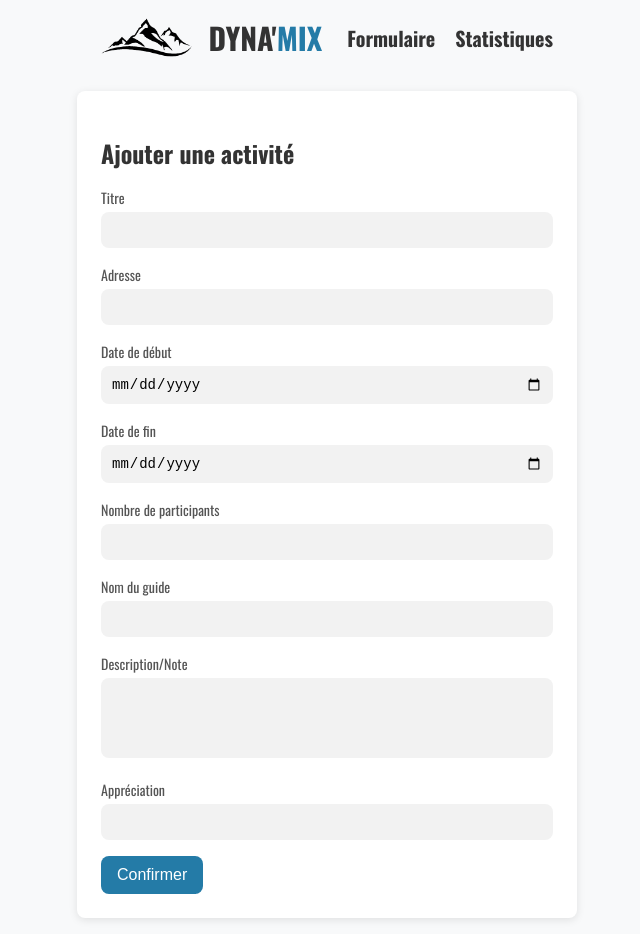
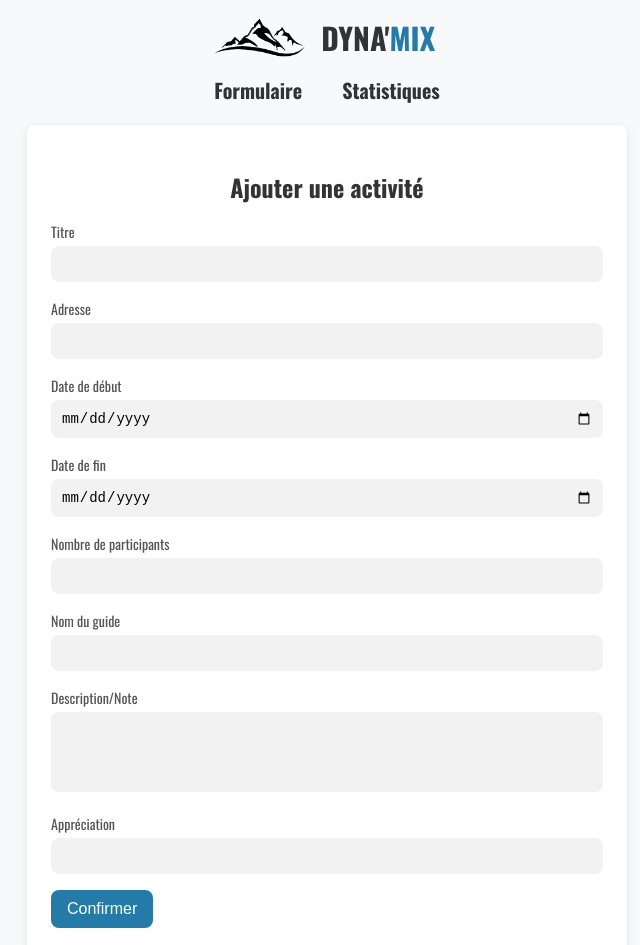
Before and after one commit to MagomedBekkaev/ProjetRanCCI, a plain HTML site: page index.html in a window 1280 px wide. Shown: the top 945 px of the page, without its empty margins (313-953 px from the left). Drawn offline with nearby package versions, Linux system fonts and the light colour scheme.

Commit message:
responsive and mobile first version

```diff
--- a/style.css
+++ b/style.css
@@ -8,8 +8,8 @@ body {
 /* Header Styles */
 header {
     display: flex;
+    flex-direction: column;
     align-items: center;
-    justify-content: center; /* Center the content */
     padding: 10px 20px;
     background-color: #f8f9fa;
 }
@@ -17,40 +17,41 @@ header {
 .logo {
     display: flex;
     align-items: center;
-    margin-bottom: 0; /* Remove bottom margin to align items in one line */
+    margin-bottom: 10px;
 }
 
 .logo img {
-    max-height: 40px; /* Adjust the logo size as needed */
-    margin-right: 10px; /* Space between logo and text */
+    max-height: 40px;
+    margin-right: 10px;
 }
 
 .logo-text {
-    font-size: 30px;
+    font-size: 24px;
     font-weight: bold;
-    color: #333; /* Adjust the color as needed */
+    color: #333;
     margin: 5px;
 }
 
 .logo span {
-    color: #247ba7; /* Adjust the color as needed */
+    color: #247ba7;
 }
 
 nav ul {
     display: flex;
+    flex-direction: column;
     list-style: none;
-    font-size: 20px;
+    font-size: 18px;
     margin: 0;
     padding: 0;
 }
 
 nav ul li {
-    margin-left: 20px;
+    margin: 10px 0;
 }
 
 nav ul li a {
     text-decoration: none;
-    color: #333; /* Adjust the color as needed */
+    color: #333;
     font-weight: bold;
 }
 
@@ -65,6 +66,7 @@ nav p {
     justify-content: center;
     align-items: center;
     margin: 0;
+    padding: 0;
 }
 
 #formualaire {
@@ -73,16 +75,16 @@ nav p {
     box-shadow: 0 2px 8px rgba(0, 0, 0, 0.1);
     padding: 24px;
     width: 100%;
-    max-width: 500px;
-    margin: 16px;
-    box-sizing: border-box; /* Ensure padding is included in the width */
+    max-width: 800px;
+    margin: 10px;
+    box-sizing: border-box;
 }
 
 #formualaire h1 {
     font-size: 24px;
     margin-bottom: 16px;
     color: #333;
-    text-align: left;
+    text-align: center;
 }
 
 #formualaire label {
@@ -104,7 +106,7 @@ nav p {
     font-size: 14px;
     border: none;
     text-align: left;
-    box-sizing: border-box; /* Ensure padding is included in the width */
+    box-sizing: border-box;
 }
 
 #formualaire input[type="number"] {
@@ -148,3 +150,51 @@ nav p {
 #formualaire button[type="submit"]:hover {
     background-color: #0056b3;
 }
+
+/* Tablet Styles */
+@media (min-width: 600px) {
+    header {
+        flex-direction: row;
+        justify-content: space-between;
+    }
+
+    nav ul {
+        flex-direction: row;
+        font-size: 20px;
+    }
+
+    nav ul li {
+        margin: 0 10px;
+    }
+
+    #formualaire {
+        max-width: 500px;
+    }
+}
+
+/* Desktop Styles */
+@media (min-width: 1024px) {
+    header {
+        display: flex;
+        flex-direction: column;
+        align-items: center;
+        padding: 10px 20px;
+        background-color: #f8f9fa;
+    }
+
+    .logo-text {
+        font-size: 30px;
+    }
+
+    nav ul {
+        font-size: 20px;
+    }
+
+    nav ul li {
+        margin: 0 20px;
+    }
+
+    #formualaire {
+        max-width: 600px;
+    }
+}
```
Also changed, not shown: images/image.png (deleted).
